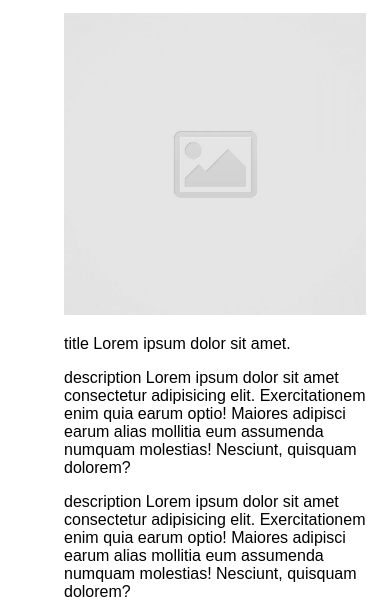
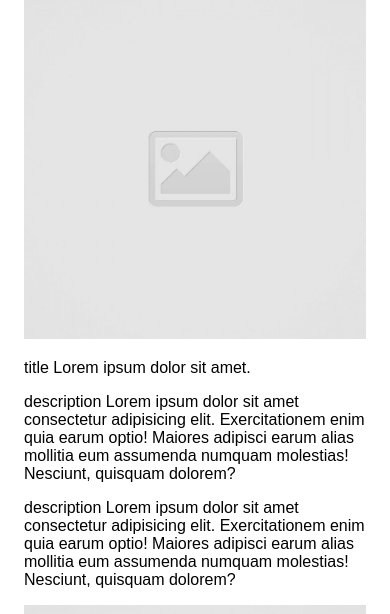
Before and after one commit to marleydoughty/code-journal, a website: page index.html in a window 390 px wide. Shown: the part 151-765 px from the top of the page. Drawn offline with Linux system fonts and the light colour scheme; a web font is replaced by a local one.

Commit message:
layout looks good on mobile and desktop

```diff
--- a/css/styles.css
+++ b/css/styles.css
@@ -42,8 +42,11 @@ label {
   border-radius: 4px;
 }
 
-li {
-  list-style-type: none;
+#view-entries {
   margin: 0;
   padding: 0;
 }
+
+li {
+  list-style-type: none;
+}
```
